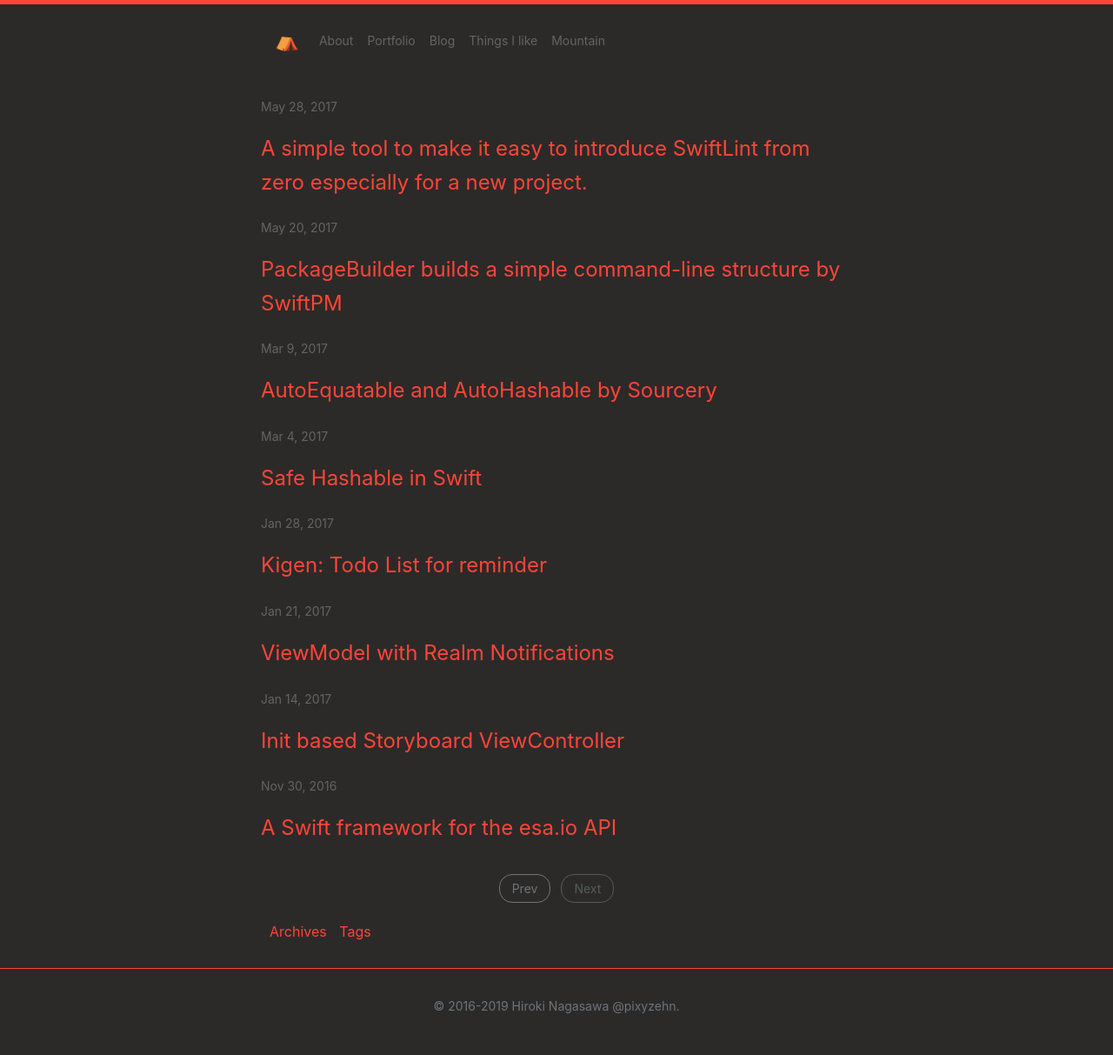
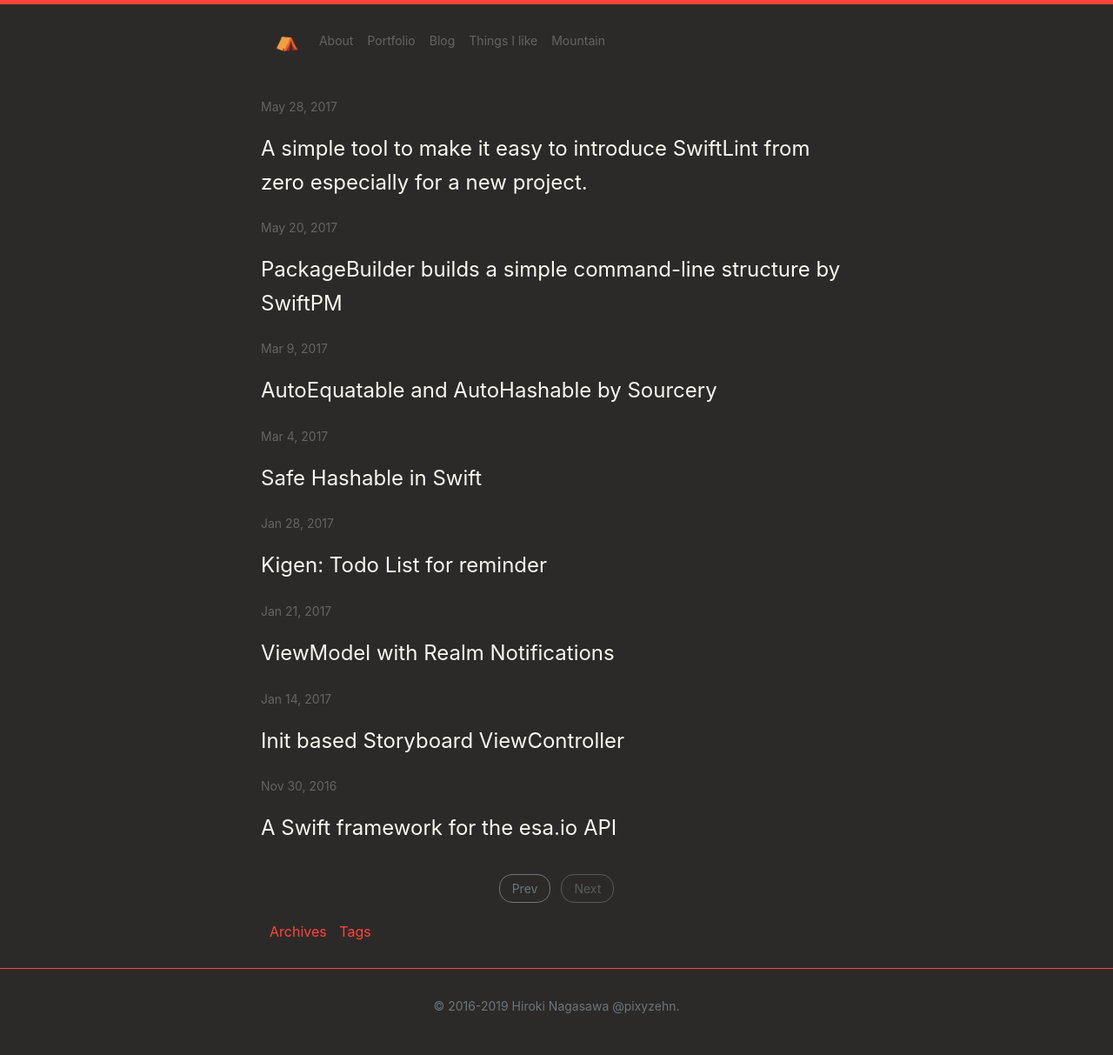
Before and after one commit to pixyzehn/pixyzehn.com, a Jekyll site: the page built from blog/index.html, in a window 1280 px wide. Shown: the whole page at 87% size. Built offline with Jekyll 4.4.1, drawn with Linux system fonts in a browser that asks for light colours; nearby versions of some CDN libraries; library files that are not in the unit come from our copies; the list of posts is cut into pages by our own code.

Commit message:
Update style on post link

```diff
--- a/_sass/_layout.scss
+++ b/_sass/_layout.scss
@@ -87,12 +87,6 @@
   > li {
     margin-bottom: $spacing-unit;
   }
-
-  .post-link {
-    &:hover {
-      text-decoration: underline;
-    }
-  }
 }
 
 .post-meta {
@@ -102,6 +96,12 @@
 
 .post-link {
   font-size: 24px;
+  color: $text-color;
+
+  &:hover {
+    text-decoration: underline;
+    color: $text-color;
+  }
 }
 
 .post-internal-links {
```
